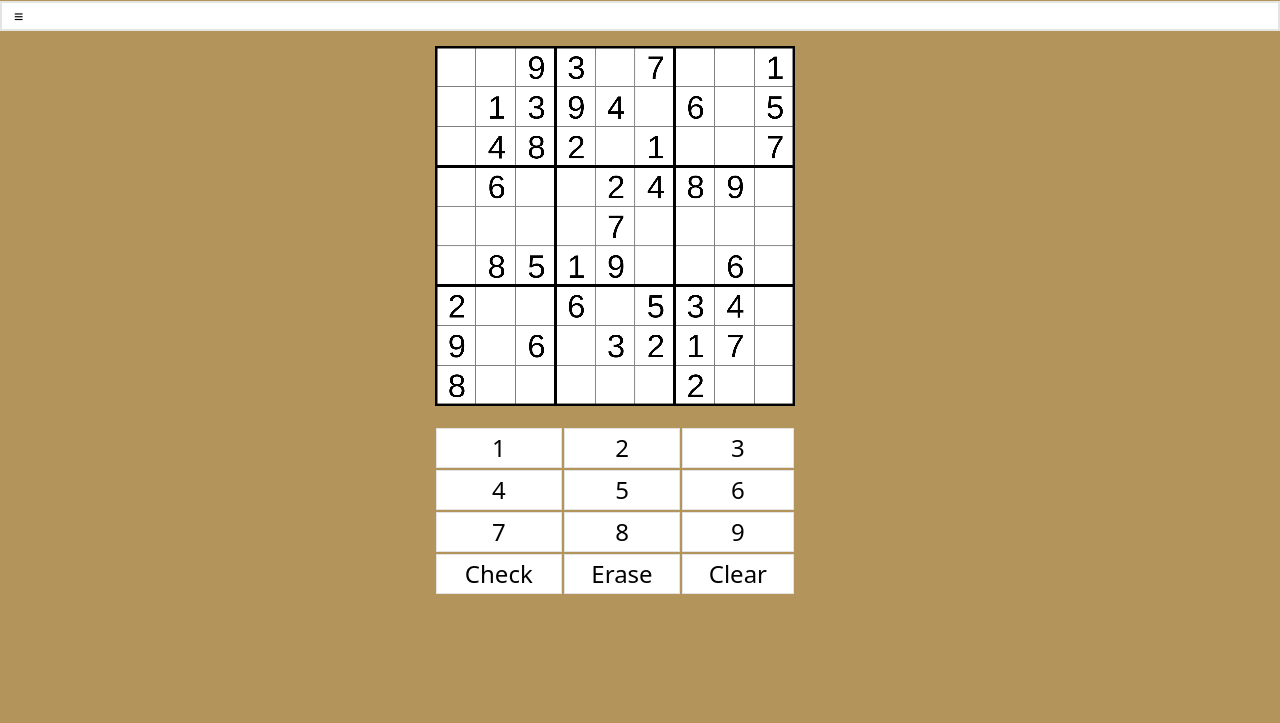
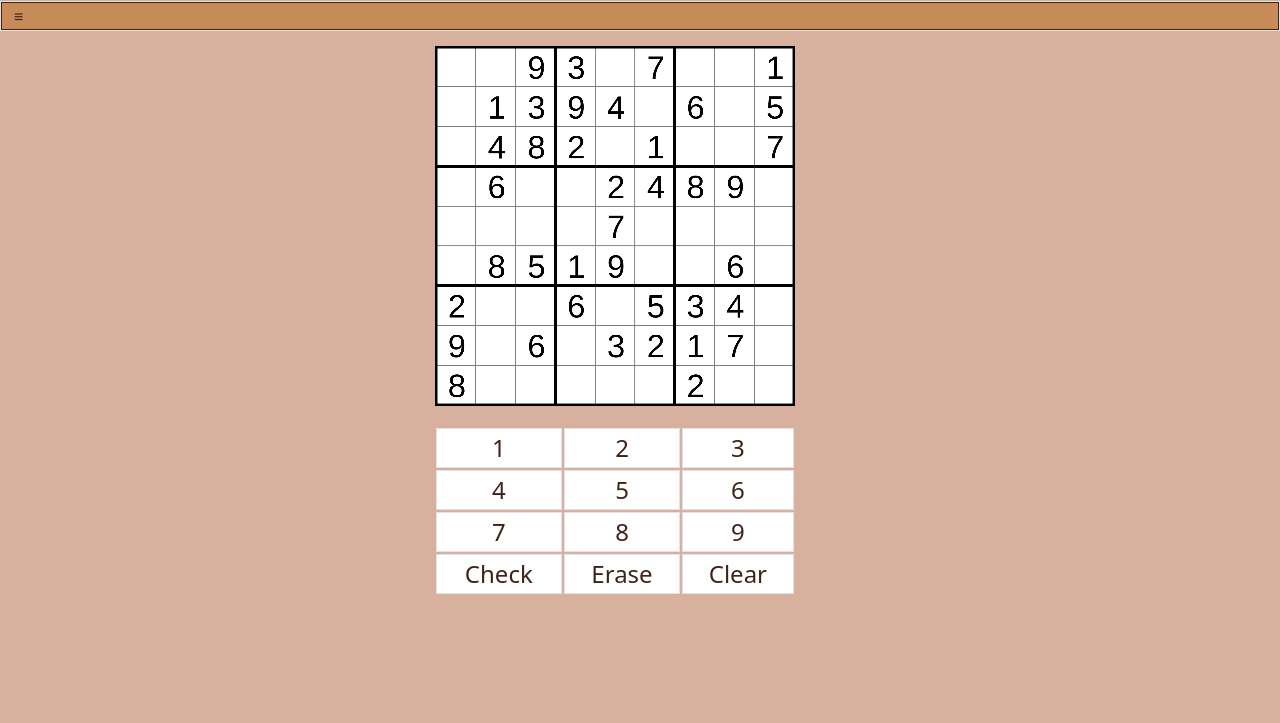
Before and after one commit to barisoo/sudoku_public, a plain HTML site: page navbar.html in a window 1280 px wide. Shown: the part 77-800 px from the top of the page. Drawn offline with nearby package versions, Linux system fonts and the light colour scheme; animation ran at ten frames a second.

Commit message:
Update style.css

```diff
--- a/style.css
+++ b/style.css
@@ -1,5 +1,23 @@
+/*
+#753422
+#B05B3B
+#D79771
+#FFEBC9
+*/
+
+
+/*
+402218
+865439
+C68B59
+D7B19D
+
+*/
+
+
 *{
-	background-color: #b3945b;
+	background-color: #D7B19D;
+	color: #402218;
 }
 /*#sudoku-banner *{
 	background-color: white;
@@ -8,25 +26,27 @@
 	background-color: white;
 }*/
 .nav-link{
-	background-color:#7a7a7a; /*/#6a9c62;style=" " #42613d;  #6a9c62*/
+	background-color:#D7B19D; /*/#6a9c62;style=" " #42613d;  #6a9c62*/
 	color: white;
 }
-.nav-link a{color: white; text-decoration: none;}
+.nav-link a{ text-decoration: none;} /*color: white;*/
 .nav-link a:hover{color: white;}
-/*.nav-link:hover{background-color: #e3e3e3}*/
-#navbar-app button{background-color: white; border:1px solid #e3e3e3; text-align: left;
+
+#navbar-app button{background-color: #C68B59; border:1px solid #402218; text-align: left;
 }
-#navbar-app {background-color: white; border:1px solid #e3e3e3; text-align: left;
+#navbar-app {background-color: #402218; border:1px solid #e3e3e3; text-align: left;
 }
 /*#navbar-app button:active{background-color: #7a7a7a}*/
-#navbar-app div{background-color: #e3e3e3}
-#navbar-app div:hover{background-color: #7a7a7a}
-@media only screen and (max-width: 768px) {
-  /* For mobile phones: */
-  [class*="col-"] {
-    width: 100%;
-  }
-}
+#navbar-app div{background-color: #402218}
+.nav-link:hover div{background-color: #C68B59}
+#navbar-app:hover{background-color: #C68B59}
+/*#navbar-app:hover *{background-color: #C68B59}*/
+
+
+
+
+
+
 
 #sudoku-banner h1{text-align: center; margin-top: 15px; margin-bottom: 15px;}
 /*style=" background-color: black; margin: none; color: white"*/
@@ -39,3 +59,20 @@
 .sudokuCell:hover{background-color: green}
 
 .numberpad-control:hover{background-color: #000000}
+
+
+
+
+
+
+
+
+
+/*
+
+@media only screen and (max-width: 768px) {
+   For mobile phones:
+  [class*="col-"] {
+    width: 100%;
+  }
+}*/
```
